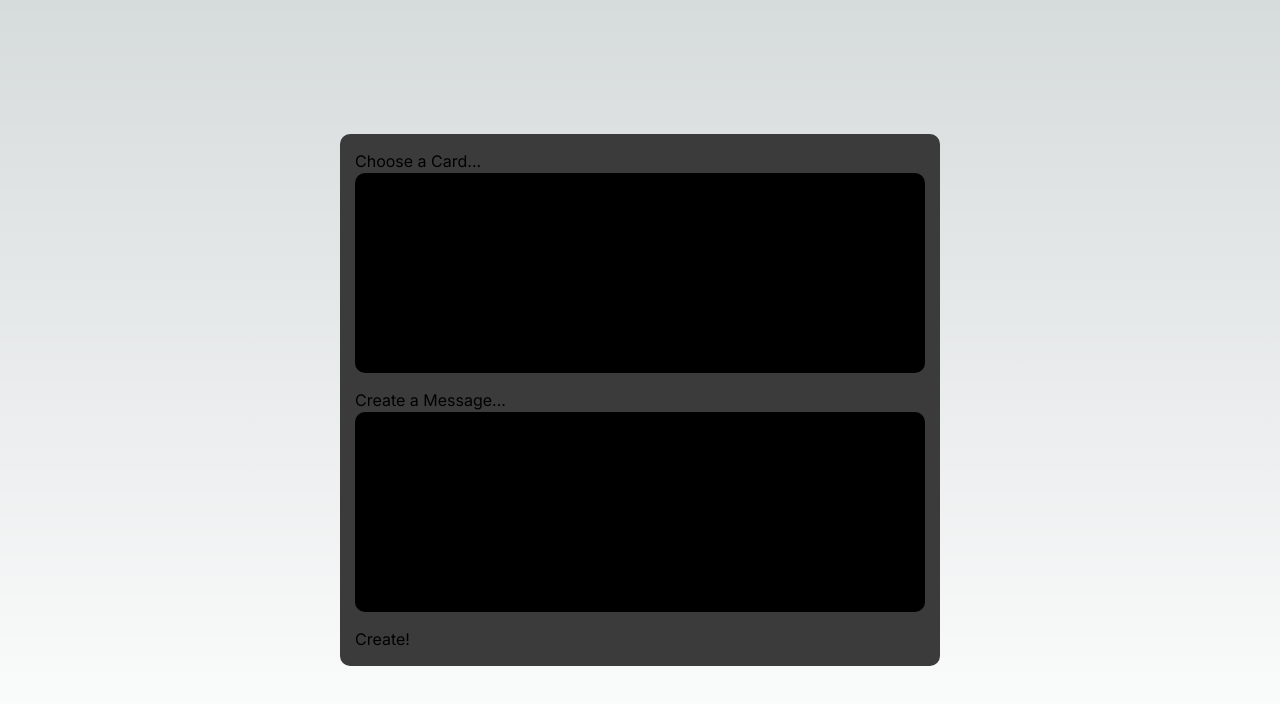
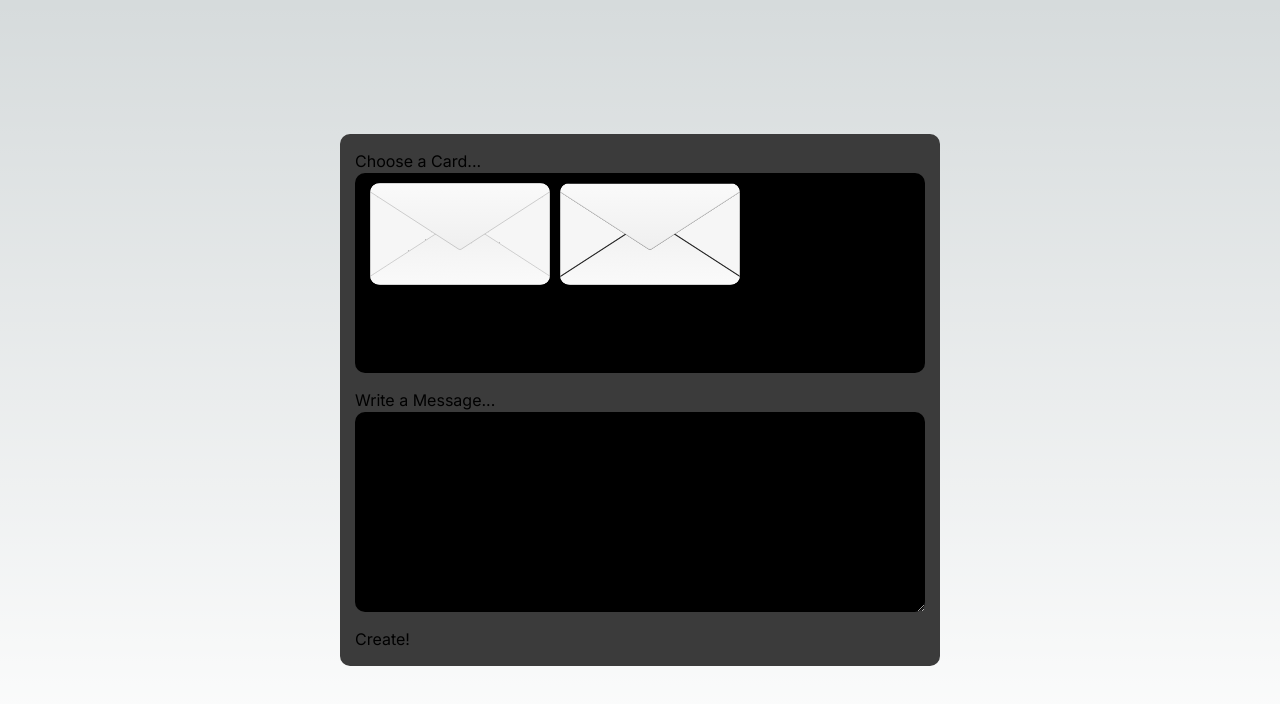
Before and after one commit to konradmh3/love-letter, a Next.js app in the folder love-letter-app/: page /create in a window 1280 px wide. Shown: the top 704 px of the page. Built offline with nearby package versions, Linux system fonts and the light colour scheme.

Commit message:
Added svgs and made the selectable Added Text Field where you can add your message saved both svg name and message in variables that i will use in next pull request to send required info to final page for letter/message creation.

```diff
--- a/love-letter-app/src/app/create/page.tsx
+++ b/love-letter-app/src/app/create/page.tsx
@@ -1,14 +1,32 @@
+'use client';
+
 import Link from "next/link";
+import UsableSVGs from "../ui/usablesvgs";
+import { useState, useEffect } from "react";
 
 export default function create() {
+  const [selectedSVG, setSelectedSVG] = useState("");
+  const [message, setMessage] = useState("");
+
+  useEffect(() => {
+    console.log(selectedSVG);
+    console.log(message);
+}, [selectedSVG, message]);
+
+  const handleMessageChange = (e: any) => {
+    setMessage(e.target.value);
+  }
+
   return (
     <div className="create-card-page">
       <div className="create-card-container">
         <div>Choose a Card...</div>
-        <div className="svg-container"></div>
-        <div>Create a Message...</div>
-        <div className="message-container"></div>
-        <Link href="/create/letter" className="">
+        {/* lets pass in setselected to UsableSVGS */}
+        <UsableSVGs setSelectedSVG={setSelectedSVG} />
+        <div>Write a Message...</div>
+        <textarea onChange={handleMessageChange} className="message-container">
+        </textarea>
+        <Link href={`/create/letter`} className="">
             Create!
         </Link>
       </div>
--- a/love-letter-app/src/app/globals.css
+++ b/love-letter-app/src/app/globals.css
@@ -51,10 +51,12 @@ body {
 }
 
 .svg-container{
+  display: flex;
   background-color: black;
   height: 200px;
   border-radius: 10px;
   margin-bottom: 15px;
+  padding: 10px;
 }
 
 .message-container{
@@ -62,5 +64,29 @@ body {
   height: 200px;
   border-radius: 10px;
   margin-bottom: 15px;
+  padding: 10px;
 
 }
+
+.selectable-svg{
+  cursor: pointer;
+  border-radius: 10px;
+  margin-left: 5px;
+  margin-right: 5px;
+  height: fit-content;
+}
+
+.selected-svg{
+  border-radius: 10px;
+  border-color: rgb(87, 171, 240);
+  border-width: 2px;
+  margin-left: 5px;
+  margin-right: 5px;
+  height: fit-content;
+}
+
+/* lets add on hover css*/
+.selectable-svg:hover {
+  border-color: rgb(87, 171, 240);
+  border-width: 2px;
+}
--- /dev/null
+++ b/love-letter-app/src/app/ui/usablesvgs.tsx
@@ -0,0 +1,36 @@
+// here we will create an array with all svg names and then map over them to render them in the page
+'use client';
+import Image from "next/image";
+import { useState, useEffect } from "react";
+
+export default function UsableSVGs(props: any) {
+    const svgNames = ["envelope.svg", "envelope1.svg"];
+
+
+    const handleSVGClick = (e: any) => {
+        const svgs = document.getElementsByClassName("selected-svg");
+        for (let i = 0; i < svgs.length; i++) {
+            svgs[i].className = "selectable-svg";
+        }
+        props.setSelectedSVG(e.target.alt);
+        e.target.className = "selected-svg";
+        console.log(e.target);
+    }
+
+    return (
+        <div className="svg-container">
+            {svgNames.map((name) => (
+                    <Image
+                        onClick={handleSVGClick}
+                        key={name}
+                        className="selectable-svg"
+                        src={`/${name}`}
+                        alt={`${name}`}
+                        width={180}
+                        height={37}
+                        priority
+                    />
+            ))}
+        </div>
+    );
+}
```
Also changed, not shown: love-letter-app/public/envelope1.svg (added).
